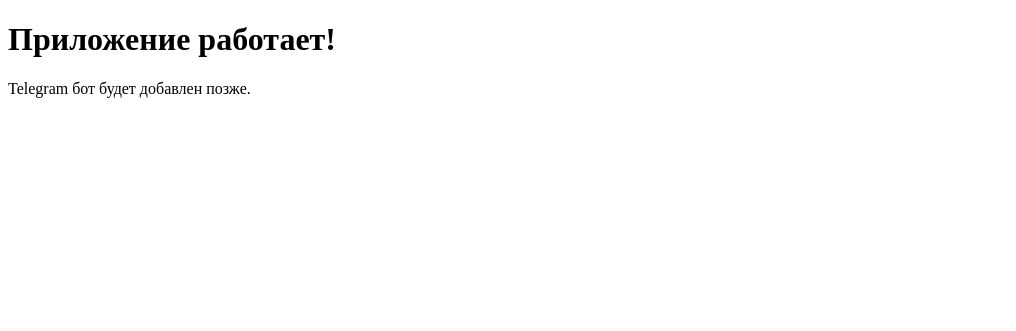
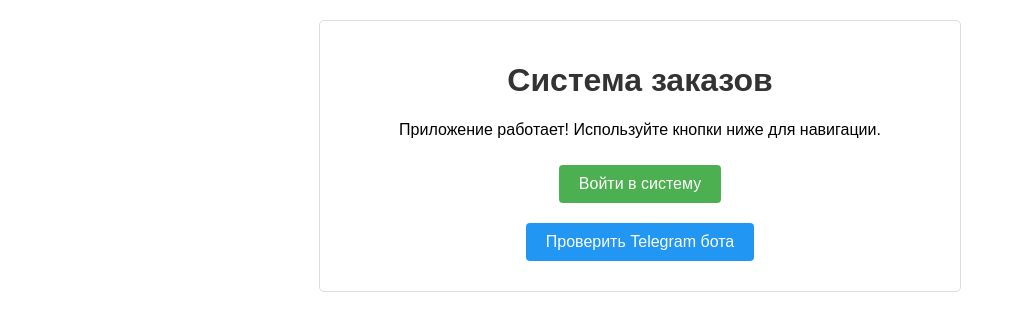
Before and after one commit to vladimir669/dikiyrpk.tech, a Flask app: page / in a window 1280 px wide. Shown: the top 331 px of the page, without its empty margins (0-1016 px from the left). Run offline with Flask 2, Linux system fonts and the light colour scheme.

Commit message:
Update index.html

```diff
--- a/templates/index.html
+++ b/templates/index.html
@@ -1,10 +1,48 @@
 <!DOCTYPE html>
 <html>
 <head>
-    <title>Telegram Bot</title>
+    <title>Система заказов</title>
+    <meta name="viewport" content="width=device-width, initial-scale=1">
+    <style>
+        body {
+            font-family: Arial, sans-serif;
+            margin: 0;
+            padding: 20px;
+            text-align: center;
+        }
+        .container {
+            max-width: 600px;
+            margin: 0 auto;
+            padding: 20px;
+            border: 1px solid #ddd;
+            border-radius: 5px;
+        }
+        h1 {
+            color: #333;
+        }
+        .btn {
+            display: inline-block;
+            padding: 10px 20px;
+            margin: 10px 0;
+            background-color: #4CAF50;
+            color: white;
+            text-decoration: none;
+            border-radius: 4px;
+            font-size: 16px;
+        }
+        .test-btn {
+            background-color: #2196F3;
+        }
+    </style>
 </head>
 <body>
-    <h1>Приложение работает!</h1>
-    <p>Telegram бот будет добавлен позже.</p>
+    <div class="container">
+        <h1>Система заказов</h1>
+        <p>Приложение работает! Используйте кнопки ниже для навигации.</p>
+
+        <a href="/login" class="btn">Войти в систему</a>
+        <br>
+        <a href="/test_telegram" class="btn test-btn">Проверить Telegram бота</a>
+    </div>
 </body>
 </html>
```
